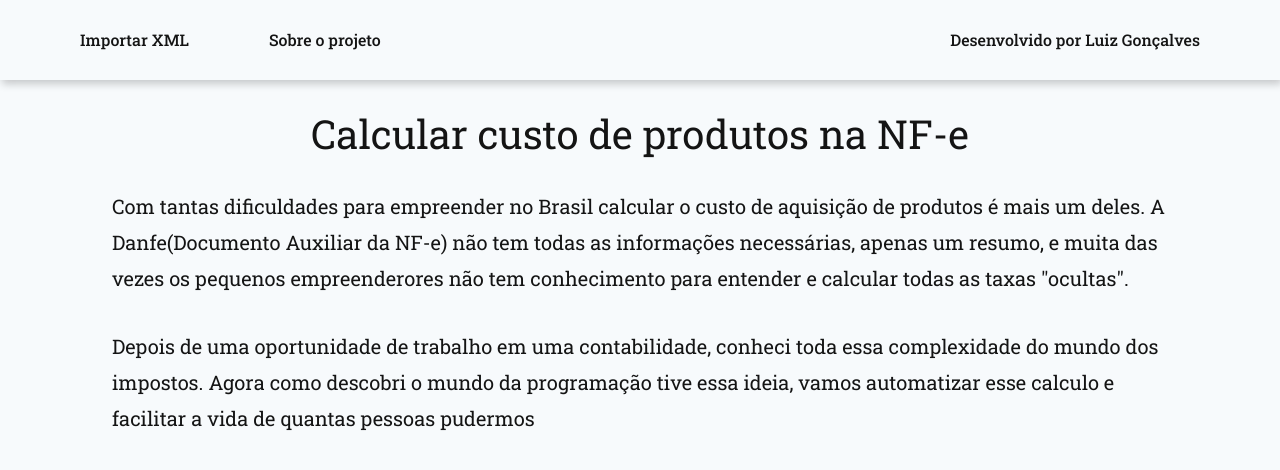
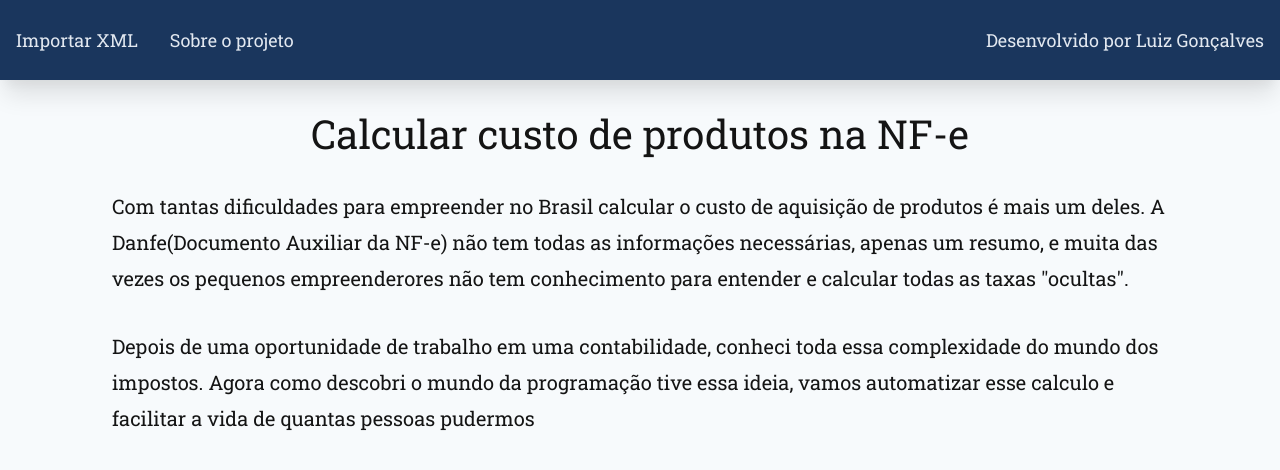
Before and after one commit to luiz21goncalves/calculate-taxes-web, a Next.js app: page / in a window 1280 px wide. Shown: the top 470 px of the page. Built offline with nearby package versions, Linux system fonts and the light colour scheme.

Commit message:
refactor: add chakra-ui in Header component

```diff
--- a/src/components/Header/index.tsx
+++ b/src/components/Header/index.tsx
@@ -1,28 +1,51 @@
 import Link from 'next/link';
 
-import { Container } from './style';
+import { Box, Flex, Stack, Link as ChakraLink, Text } from '@chakra-ui/react';
 
 export default function Header() {
   return (
-    <Container>
-      <div>
-        <nav>
-          <Link href="/import">
-            <a>Importar XML</a>
+    <Box as="header" bg="blue.900" h="20" shadow="xl">
+      <Flex
+        direction="row"
+        justify="space-between"
+        align="center"
+        maxW={1280}
+        px="4"
+        mx="auto"
+        h="100%"
+      >
+        <Stack as="nav" direction="row" spacing="8" align="center">
+          <Link href="/import" passHref>
+            <ChakraLink
+              color="gray.200"
+              fontSize="18"
+              _hover={{ color: 'whiteAlpha.600' }}
+            >
+              <Text>Importar XML</Text>
+            </ChakraLink>
           </Link>
 
-          <Link href="/">
-            <a>Sobre o projeto</a>
+          <Link href="/" passHref>
+            <ChakraLink
+              color="gray.200"
+              fontSize="18"
+              _hover={{ color: 'whiteAlpha.600' }}
+            >
+              <Text>Sobre o projeto</Text>
+            </ChakraLink>
           </Link>
-        </nav>
-        <a
+        </Stack>
+
+        <ChakraLink
           href="https://github.com/luiz21goncalves"
-          target="__blank"
-          rel="noopener noreferrer"
+          color="gray.200"
+          isExternal
+          fontSize="18"
+          _hover={{ color: 'blue.200' }}
         >
           Desenvolvido por Luiz Gonçalves
-        </a>
-      </div>
-    </Container>
+        </ChakraLink>
+      </Flex>
+    </Box>
   );
 }
--- a/src/components/Header/style.ts
+++ /dev/null
@@ -1,30 +0,0 @@
-import styled from 'styled-components';
-
-export const Container = styled.header`
-  background: var(--white);
-  height: 5rem;
-  box-shadow: 2px 4px 8px rgba(0, 0, 0, 0.2);
-
-  > div {
-    max-width: 1120px;
-    margin: 0 auto;
-    height: 100%;
-
-    display: flex;
-    align-items: center;
-    justify-content: space-between;
-
-    a {
-      transition: color 0.2s;
-      font-weight: 500;
-
-      & + a {
-        margin-left: 5rem;
-      }
-
-      &:hover {
-        color: var(--blue-500);
-      }
-    }
-  }
-`;
```
